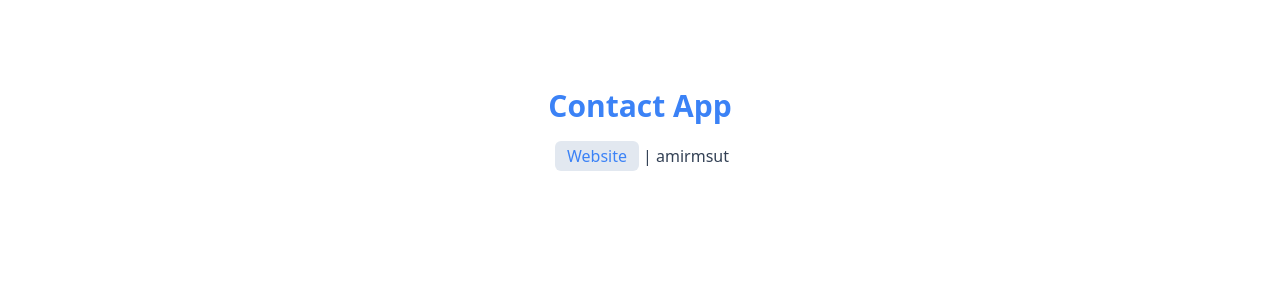
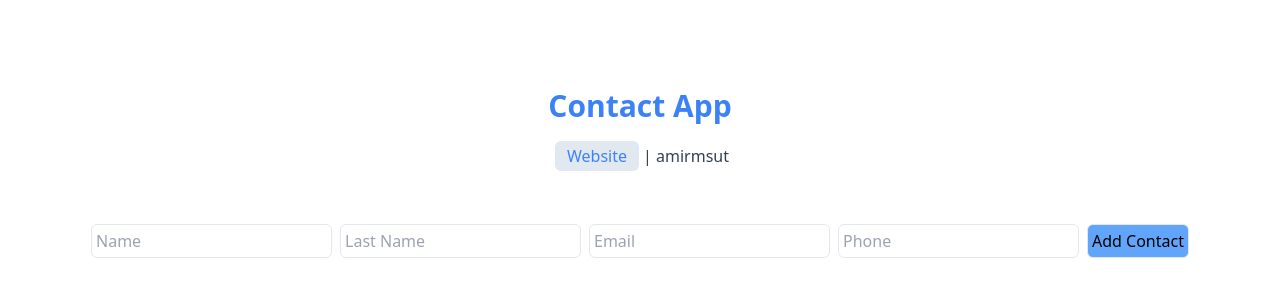
Before and after one commit to amirmsut/ContactApp, a React (Vite) app: page / in a window 1280 px wide. Shown: the top 300 px of the page. Built offline with nearby package versions, Linux system fonts and the light colour scheme.

Commit message:
create contact component and create form

```diff
--- a/src/App.jsx
+++ b/src/App.jsx
@@ -1,9 +1,11 @@
 import Header from "./components/Header";
+import Contact from "./components/Contact";
 
 function App() {
     return (
-        <div className="min-h-screen p-10 ">
+        <div className="min-h-screen p-10 items-center ">
             <Header />
+            <Contact />
         </div>
     );
 }
--- /dev/null
+++ b/src/components/Contact.jsx
@@ -0,0 +1,67 @@
+import React, { useState } from "react";
+
+const Contact = () => {
+    const [contact, setContact] = useState({
+        name: "",
+        lastName: "",
+        email: "",
+        phone: "",
+    });
+
+    const changeHandler = (event) => {
+        const name = event.target.name;
+        const value = event.target.value;
+        setContact((contact) => ({ ...contact, [name]: value }));
+    };
+
+    const addHandler = () => {
+        console.log(contact);
+    };
+
+    return (
+        <div className="text-center">
+            <div className="">
+                <input
+                    className="border text-red-200 p-1 rounded-md m-1"
+                    type="text"
+                    placeholder="Name"
+                    name="name"
+                    value={contact.name}
+                    onCHange={changeHandler}
+                />
+                <input
+                    className="border text-red-200 p-1 rounded-md m-1"
+                    type="text"
+                    placeholder="Last Name"
+                    name="lastName"
+                    value={contact.lastName}
+                    onCHange={changeHandler}
+                />
+                <input
+                    className="border text-red-200 p-1 rounded-md m-1"
+                    type="email"
+                    placeholder="Email"
+                    name="email"
+                    value={contact.email}
+                    onCHange={changeHandler}
+                />
+                <input
+                    className="border text-red-200 p-1 rounded-md m-1"
+                    type="number"
+                    placeholder="Phone"
+                    name="number"
+                    value={contact.number}
+                    onCHange={changeHandler}
+                />
+                <button
+                    className="border items-center p-1 bg-blue-400 rounded-md m-1 hover:bg-blue-600"
+                    onClick={addHandler}
+                >
+                    Add Contact
+                </button>
+            </div>
+        </div>
+    );
+};
+
+export default Contact;
```
